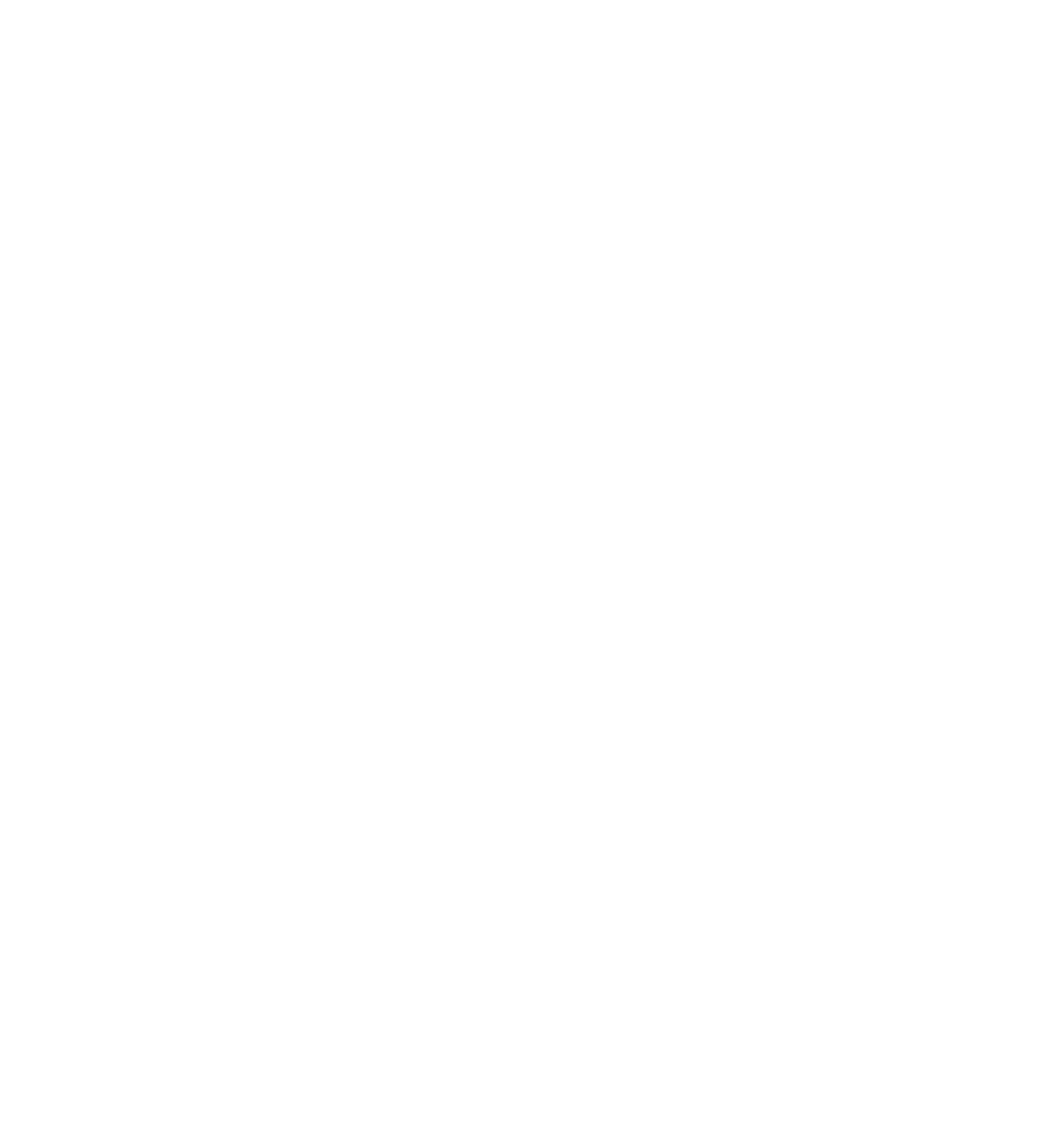
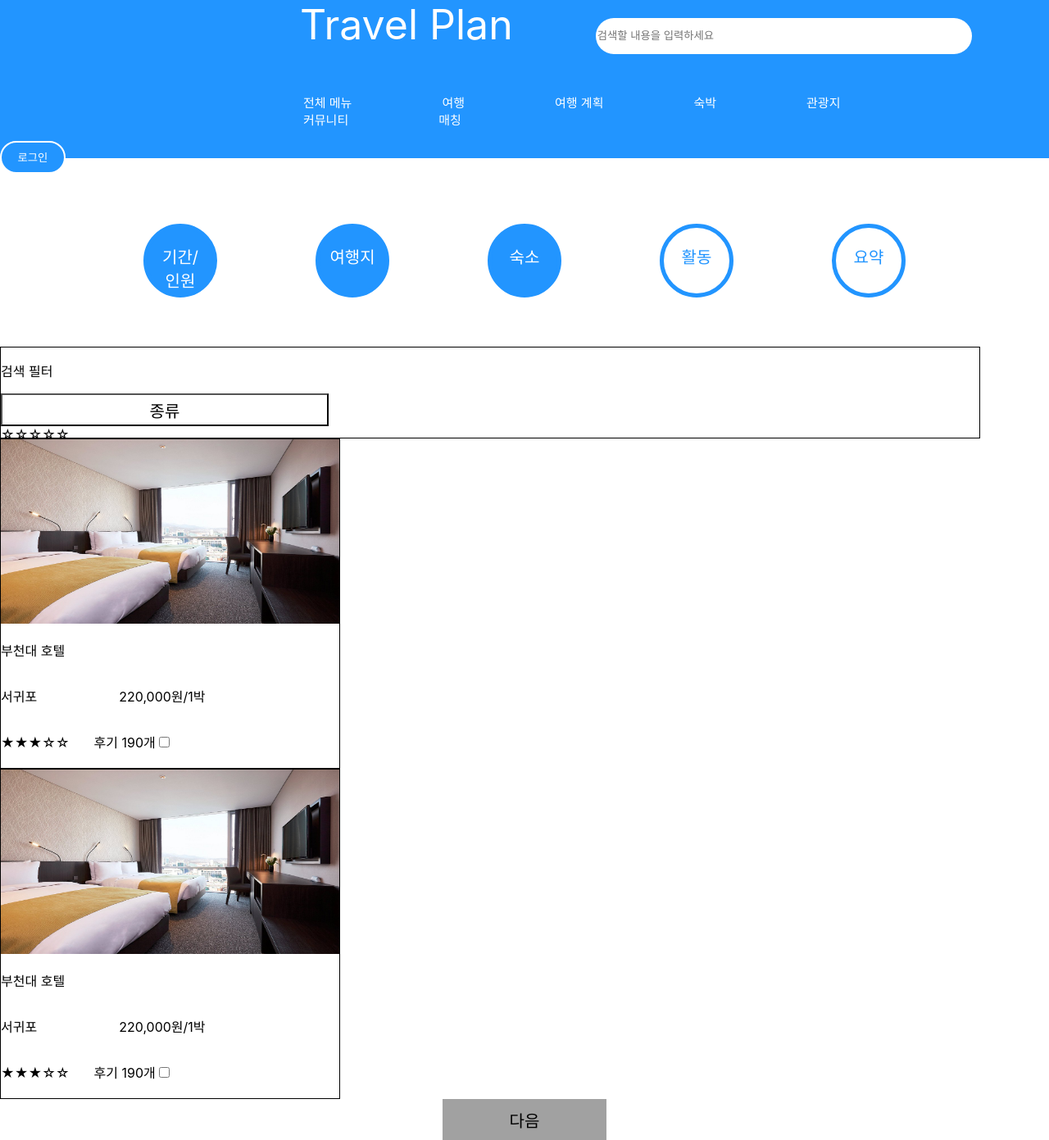
Before and after one commit to sunghyuny/project-final, a React (Create React App) app in the folder travel_planner/my-react-app/: page /planner/lodging in a window 1280 px wide. Before the commit this address had no page. Shown: the whole page at 82% size. Before the commit the page ends 800 px from the top, so only its background shows below. Built offline with nearby package versions, Linux system fonts and the light colour scheme.

Commit message:
css 수정

```diff
--- a/travel_planner/my-react-app/src/App.css
+++ b/travel_planner/my-react-app/src/App.css
@@ -1,19 +1,40 @@
+/*전체 메뉴*/
+.menu{
+  border: 1px solid black;
+  background-color: white;
+  height: 300px;
+  position: relative;
+  z-index: 9999;
+}
+.menu>ul{
+  display: inline-block;
+}
+
+.menu>ul>li{
+  list-style: none;
+  color: black;
+}
+
+/*헤더*/
 .navbar{
   background-color: #2295FF;
   height: 193px;
   margin: 0;
   margin-bottom: 20px;
-  position: relative;
+  text-align: left;
+  justify-content: center;
+  align-items: center;
 }
 
 .logo{
   color: white;
   font-size: 50px;
   margin-left: 366px;
+  margin-right: 50px;
   display: inline;
 }
 
-input{
+.seach_text{
   border-radius: 30px;
   border: none;
   width: 455px;
@@ -31,48 +52,12 @@ input{
 .navbar >ul>li{
   list-style: none;
   display: inline-block;
-  margin-right: 57px;
+  margin-right: 110px;
   color: white;
   font-size: 15px;
 }
 
-button{
-  display: inline-block;
-  background-color: #2295FF;
-  color:white;
-  border: 2px solid white;
-  border-radius: 30px;
-  width: 121px;
-  height: 39px;
-  font-size: 15px;
-}
-
-.review{
-  display: inline-block;
-  border: 1px solid black;
-  width: 274px;
-  height: 356px;
-  margin-right: 5%;
-  margin-top: 10px;
-  margin-bottom: 100px;
-}
-
-.review>img{
-  width: 274px;
-  height: 224px;
-}
-
-.menu{
-  border: 1px solid black;
-}
-.menu>ul{
-  display: inline-block;
-}
-
-.menu>ul>li{
-  list-style: none;
-}
-
+/*풋터*/
 .footer{
   background-color: #b1b1b1;
   color: white;
@@ -83,3 +68,83 @@ button{
   display: inline-block;
   margin-left: 30px;
 }
+ /*다음 버튼*/
+.next_btn{
+  color: black;
+  background-color: #a1a1a1;
+  border: none;
+  width:200px;
+  height: 50px;
+  font-size: 20px;
+}
+
+.next_link{
+  display: flex;
+  justify-content: center;
+  text-decoration: none;
+}
+
+.Logo_link{
+  text-decoration: none;
+}
+
+.nav_btn>.login_btn{
+  color: white;
+  background-color: #2295FF;
+  border: 2px solid white;
+  border-radius: 35px;
+  height: 40px;
+  width: 80px;
+}
+
+.nav_link{
+  color: white;
+  text-decoration: none;
+}
+
+
+.create_btn{
+  background-color: #2295FF;
+  color: white;
+  width: 304px;
+  height: 50px;
+  border: none;
+  border-radius: 35px;
+  font-size: 20px;
+}
+
+/*진행 상태*/
+
+.progress{
+  display: flex;
+  align-items: center;
+  justify-content: center;
+}
+
+.Fill_Circle{
+  width: 80px;
+  height: 80px;
+
+  background: #2295FF;
+  border: 5px solid #2295FF;
+  border-radius: 50%;
+  color: white;
+  text-align: center;
+  font-size: 20px;
+  margin: 60px;
+  display: inline-block ;
+}
+
+.Circle{
+  width: 80px;
+  height: 80px;
+
+  background-color: white;
+  color:#2295FF;
+  border: 5px solid #2295FF;
+  border-radius: 50%;
+  text-align: center;
+  font-size: 20px;
+  display: inline-block;
+  margin: 60px;
+}
--- a/travel_planner/my-react-app/src/App.js
+++ b/travel_planner/my-react-app/src/App.js
@@ -1,10 +1,14 @@
-// App.js
+import React from 'react';
+import { BrowserRouter as Router, Routes, Route } from 'react-router-dom';
+import Home from './pages/Main/Home'
+import Signup from './pages/Accounts/Sigup';
+import Schedule from './pages/Planner/schedule';
+import Location from './pages/Planner/location';
+import Lodging from './pages/Planner/lodging';
+import Activity from './pages/Planner/activity';
+import Summary from './pages/Planner/summary';
 
-import React from 'react';
-import { BrowserRouter as Router, Routes, Route, Link } from 'react-router-dom';
-import Home from './pages/Main/Home.js';
-import About from './components/About';
-import SignupFormComponent from './pages/Accounts/signup';
+
 
 const App = () => {
   return (
@@ -12,12 +16,17 @@ const App = () => {
         {/* 라우트 설정 */}
         <Routes>
           <Route path="/" element={<Home />} />
-          <Route path="/about" element={<About />} />
-          <Route path="/Accounts/signup" element={<SignupFormComponent  />} />
-          <Route path="/Accounts/login" element= {<login />} />
-          {/* 다른 라우트들을 추가할 수 있습니다. */}
+          <Route path="/pages/Signup" element={<Signup/>} />
+          {/* 여행계획세우기 */}
+          <Route path="/planner/schedule" element={<Schedule/>}/>
+          <Route path="/planner/location" element={<Location/>}/>
+          <Route path="/planner/lodging" element={<Lodging/>}/>
+          <Route path="/planner/activity" element={<Activity/>}/>
+          <Route path="/planner/summary" element={<Summary/>}/>
         </Routes>
     </Router>
+
+
   );
 };
 
--- a/travel_planner/my-react-app/src/Main.css
+++ b/travel_planner/my-react-app/src/Main.css
@@ -14,6 +14,7 @@
   height: 403px;
   width: 738px;
   margin-right: 50px;
+  margin-top:0;
 }
 
 .main_text{
@@ -22,7 +23,7 @@
   text-align: center;
   place-items: center;
   position: relative;
-  top: -150px;
+  top: 150px;
   left: 0px;
 }
 
```
